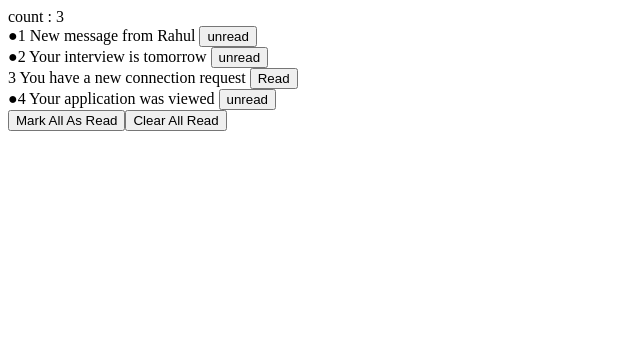
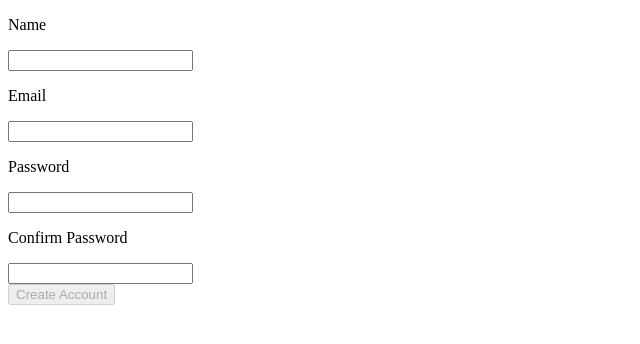
Before and after one commit to kunaladhav/playground, a React (Vite) app in the folder playground/: page / in a window 1280 px wide. Shown: the top 344 px of the page, without its empty margins (0-640 px from the left). Built offline with nearby package versions, Linux system fonts and the light colour scheme.

Commit message:
Completed Day 5 assignment

```diff
--- a/playground/src/App.jsx
+++ b/playground/src/App.jsx
@@ -6,7 +6,8 @@
 // import SearchTerm from "./components/SearchTerm";
 // import Header from "./components/Header";
 // import Products from "./components/Products";
-import Notifications from "./components/Notifications";
+// import Notifications from "./components/Notifications";
+import SignupForm from "./components/SignupForm";
 
 function App() {
   // const [cart, setCart] = useState([]);
@@ -24,7 +25,8 @@ function App() {
       <div>
         {/* <Header cart={cart} />
         <Products onAddToCart={handleAddToCart} cart={cart} /> */}
-        <Notifications />
+        {/* <Notifications /> */}
+        <SignupForm />
       </div>
     </>
   );
--- /dev/null
+++ b/playground/src/components/SignupForm.jsx
@@ -0,0 +1,81 @@
+import { useState } from "react";
+
+const SignupForm = () => {
+  const [name, setName] = useState("");
+  const [email, setEmail] = useState("");
+  const [password, setPassword] = useState("");
+  const [confirmPassword, setConfirmPassword] = useState("");
+  const [submitted, setSubmitted] = useState(false);
+
+  const [emailTouched, setEmailTouched] = useState(false);
+  const [passwordTouched, setPasswordTouched] = useState(false);
+  const [confirmPasswordTouched, setConfirmPasswordTouched] = useState(false);
+
+  const isNameVaild = name.trim().length > 0;
+  const isEmailValid = email.includes("@");
+  const isPasswordValid = password.length >= 6;
+  const passwordMatch = password === confirmPassword;
+  const isFormVaild =
+    isNameVaild && isEmailValid && isPasswordValid && passwordMatch;
+
+  const handleSubmit = (e) => {
+    e.preventDefault();
+    setSubmitted(true);
+  };
+
+  return (
+    <div>
+      <form onSubmit={(e) => handleSubmit(e)}>
+        <div>
+          <p>Name</p>
+          <input
+            type="text"
+            value={name}
+            onChange={(e) => setName(e.target.value)}
+          />
+        </div>
+        <div>
+          <p>Email</p>
+          <input
+            type="email"
+            value={email}
+            onChange={(e) => setEmail(e.target.value)}
+            onBlur={() => setEmailTouched(true)}
+          />
+          {emailTouched && !isEmailValid && <p>Please Enter Vaild Email</p>}
+        </div>
+        <div>
+          <p>Password</p>
+          <input
+            type="password"
+            value={password}
+            onChange={(e) => setPassword(e.target.value)}
+            onBlur={() => setPasswordTouched(true)}
+          />
+          {passwordTouched && !isPasswordValid && (
+            <p>Please enter more than 6 letter Password</p>
+          )}
+        </div>
+        <div>
+          <p>Confirm Password</p>
+          <input
+            type="password"
+            value={confirmPassword}
+            onChange={(e) => setConfirmPassword(e.target.value)}
+            onBlur={() => setConfirmPasswordTouched(true)}
+          />
+          {confirmPasswordTouched && !passwordMatch && (
+            <p>The Passwords Don Not Match, Please re-enter correct password</p>
+          )}
+        </div>
+        <div>
+          <button disabled={!isFormVaild}>Create Account</button>
+        </div>
+      </form>
+
+      {submitted && <p>Account Successfully Created</p>}
+    </div>
+  );
+};
+
+export default SignupForm;
```
